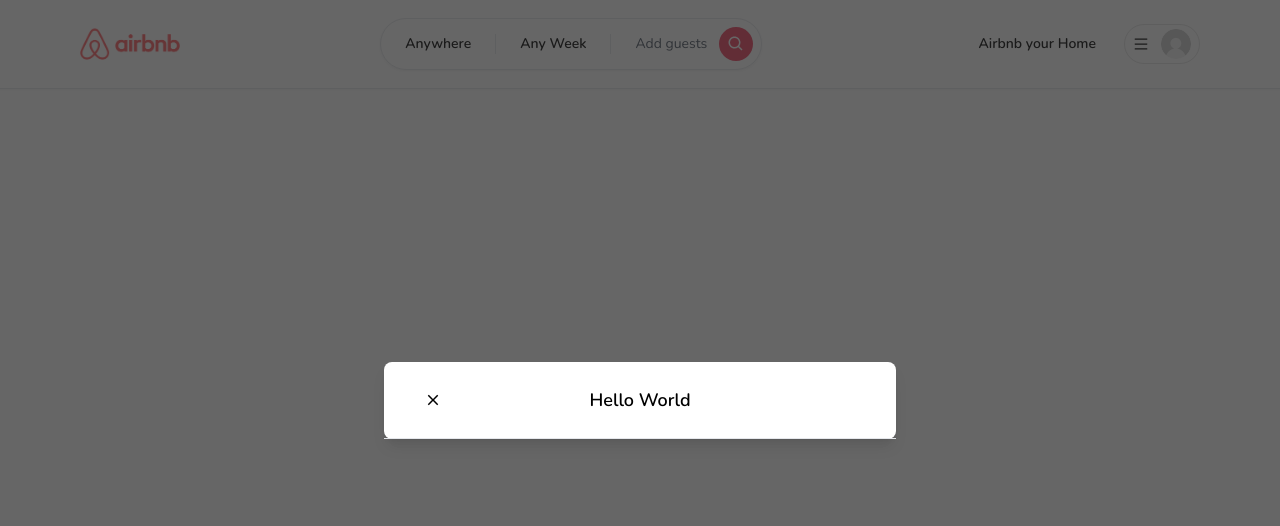
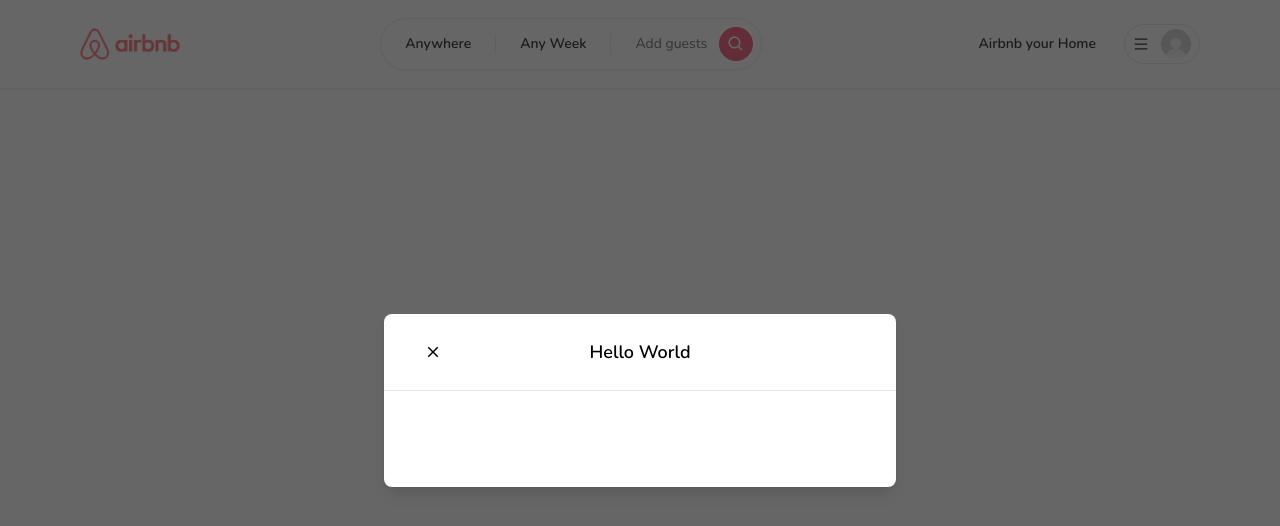
Before and after one commit to yashlad27/airbnb-video, a Next.js app: page / in a window 1280 px wide. Shown: the top 526 px of the page. Built offline with nearby package versions, Linux system fonts and the light colour scheme.

Commit message:
button added to modal file

```diff
--- /dev/null
+++ b/app/components/Button.tsx
@@ -0,0 +1,7 @@
+const Button = () => {
+    return (
+        <button></button>
+    );
+};
+
+export default Button;
--- a/app/components/modals/Modal.tsx
+++ b/app/components/modals/Modal.tsx
@@ -2,6 +2,7 @@
 
 import { useCallback, useEffect, useState } from 'react';
 import { IoMdClose } from 'react-icons/io';
+import Button from '../Button';
 
 interface ModalProps {
     isOpen: boolean;
@@ -153,7 +154,21 @@
                                 </div>
                             </div>
                             {/*body*/}
-
+                            <div className='relative p-6 flex-auto'>
+                                {body}
+                            </div>
+                            {/*footer*/}
+                            <div className='flex flex-col gap-2 p-6'>
+                                <div className='
+                                    flex
+                                    flex-row
+                                    items-center
+                                    gap-4
+                                    w-full
+                                '>
+                                    <Button />
+                                </div>
+                            </div>
                         </div>
                     </div>
                 </div>
--- a/app/layout.tsx
+++ b/app/layout.tsx
@@ -6,7 +6,7 @@
 import Modal from './components/modals/Modal';
 
 export const metadata: Metadata = {
-  title: 'Airbnb',
+  title: 'Airbnb Clone',
   description: 'Airbnb: Vacation Rentals, Cabins, Beach Houses, Unique Homes & Experiences',
 }
 
```
